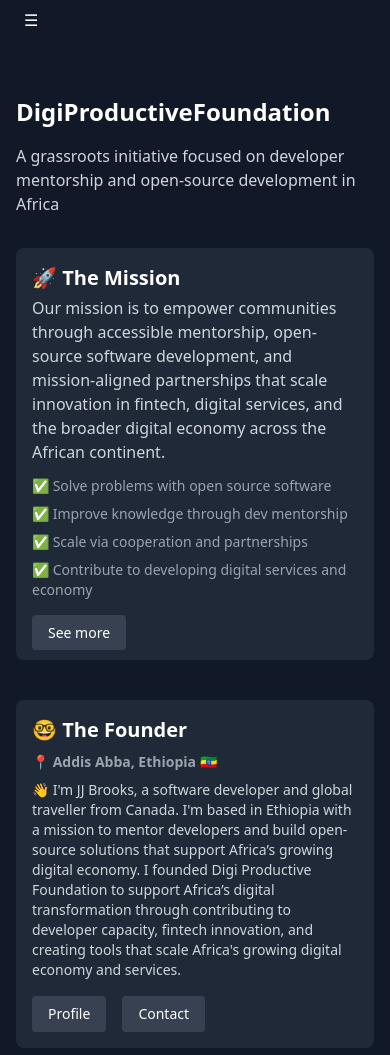
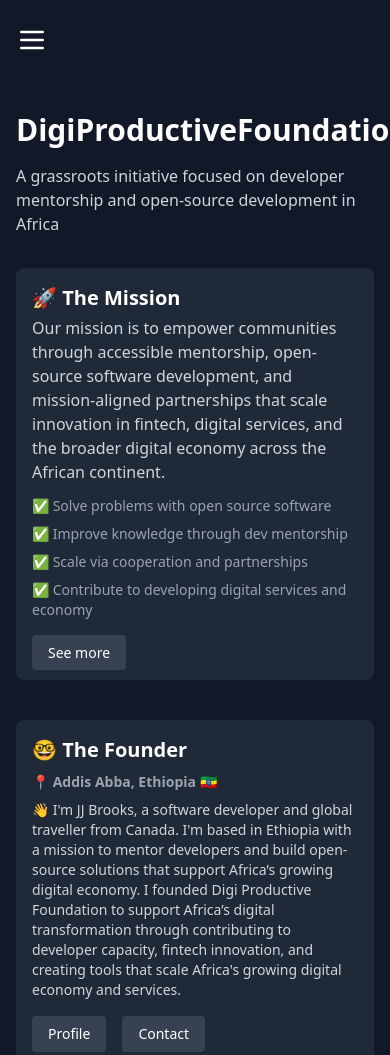
Before and after one commit to digiproductive/digi_productive_website, a website with bundled scripts: page docs/index.html in a window 390 px wide. Shown: the top 1055 px of the page. Built offline with nearby package versions, Linux system fonts and the light colour scheme.

Commit message:
updated hamburger menu icon

```diff
--- a/docs/index.html
+++ b/docs/index.html
@@ -22,7 +22,7 @@
       <main>
         <!-- 🔤 Typewriter Effect -->
         <div class="flex flex-row items-center gap-4 pt-10 mb-4">
-          <h1 class="text-2xl md:text-4xl font-bold">DigiProductiveFoundation</h1>
+          <h1 class="text-3xl md:text-4xl font-bold">DigiProductiveFoundation</h1>
         </div>
 
         <p class="md-text-lg text-gray-300 pb-8 relative">
--- a/docs/partials/footer.html
+++ b/docs/partials/footer.html
@@ -1,4 +1,4 @@
-<footer class="border-t border-gray-700 pt-6 text-sm text-gray-500 text-center">
+<footer class="border-t border-gray-700 pt-6 pb-6 text-sm text-gray-500 text-center">
   Built with purpose by Digi Productive Foundation<br />
   &copy; 2025 Digi Productive Foundation. All rights reserved.
 </footer>
--- a/docs/partials/header.html
+++ b/docs/partials/header.html
@@ -2,7 +2,22 @@
   <!-- Mobile Toggle Button -->
   <div class="flex justify-between items-center md:hidden">
     <!-- <span class="text-white font-semibold text-lg">📂 Menu</span> -->
-    <button id="menu-toggle" class="text-white p-2 focus:outline-none">☰</button>
+    <button id="menu-toggle" class="pt-6 focus:outline-none" aria-label="Toggle menu">
+      <svg
+        class="w-8 h-8 text-white"
+        fill="none"
+        stroke="currentColor"
+        viewBox="0 0 24 24"
+        xmlns="http://www.w3.org/2000/svg"
+      >
+        <path
+          stroke-linecap="round"
+          stroke-linejoin="round"
+          stroke-width="2"
+          d="M4 6h16M4 12h16M4 18h16"
+        ></path>
+      </svg>
+    </button>
   </div>
 
   <!-- Navigation Links -->
```
